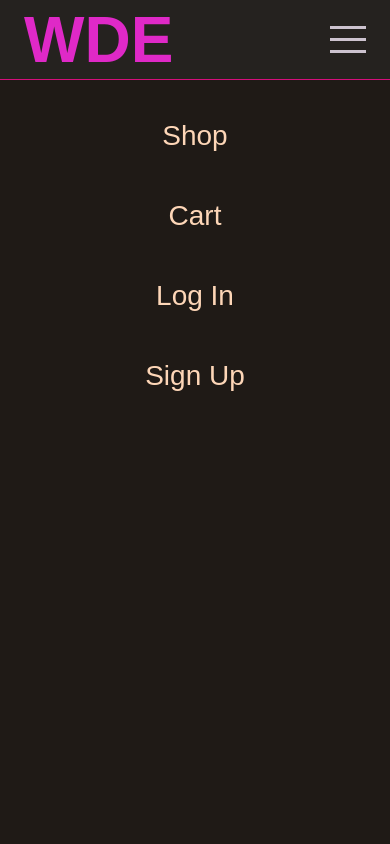
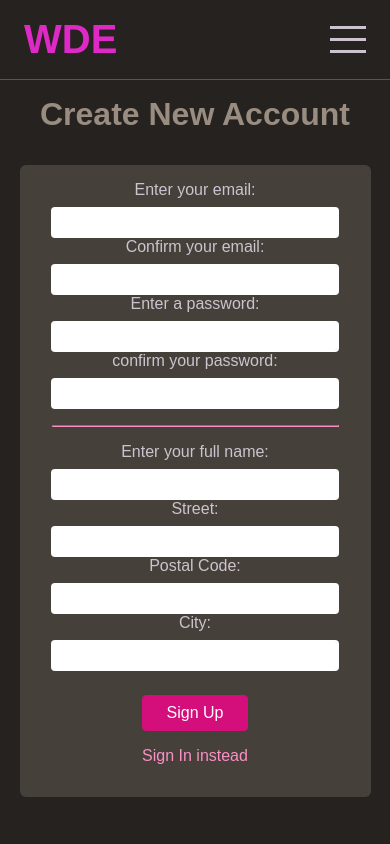
Before and after one commit to khalidsyahmi/100-days-online-shop-demo, a Node server app: page /signUp in a window 390 px wide. Run offline with Node 20, Linux system fonts and the light colour scheme; some libraries are stand-ins or nearby versions; some web fonts are replaced.

Commit message:
responsive-designs

```diff
--- a/public/styles/navigation.css
+++ b/public/styles/navigation.css
@@ -20,7 +20,7 @@ main {
 
 #logo a {
   font-weight: bold;
-  font-size: 4rem;
+  font-size: 2.5rem;
 }
 
 #main-header nav {
@@ -73,7 +73,7 @@ main {
   height: calc(100vh - 5rem);
   width: 100%;
   background-color: var(--color-gray-700);
-  display: flex;
+  display: none;
   flex-direction: column;
   align-items: center;
 }
--- a/views/shared/includes/nav-bar-item.ejs
+++ b/views/shared/includes/nav-bar-item.ejs
@@ -2,22 +2,18 @@
   <% if (!locals.isAdmin) { %>
   <li><a href="/">Shop</a></li>
   <li><a href="/cart">Cart</a></li>
-  <% } %>
-  <% if (locals.isAuth && !locals.isAdmin) { %>
+  <% } %> <% if (locals.isAuth && !locals.isAdmin) { %>
   <li><a href="/orders">Orders</a></li>
-  <% } %>
-  <% if (locals.isAdmin) { %>
+  <% } %> <% if (locals.isAdmin) { %>
   <li><a href="/admin/products">Manage products</a></li>
   <li><a href="/admin/orders">Manage orders</a></li>
-  <% } %>
-  <% if (!locals.isAuth) { %>
+  <% } %> <% if (!locals.isAuth) { %>
   <li><a href="/signin">Log In</a></li>
   <li><a href="/signup">Sign Up</a></li>
-  <% } %>
-  <% if (locals.isAuth) { %>
+  <% } %> <% if (locals.isAuth) { %>
   <li>
-    <form action="/logOut" method="POST">
-      <input type="hidden" name="_csrf" value="<%= locals.csrfToken %>">
+    <form id="logout" action="/logOut" method="POST">
+      <input type="hidden" name="_csrf" value="<%= locals.csrfToken %>" />
       <button>Logout</button>
     </form>
   </li>
```
Also changed, not shown: public/styles/auth.css (+15 -5 lines), public/styles/form.css (+5 -4 lines). Lines whose indentation alone changed are shown as unchanged.
